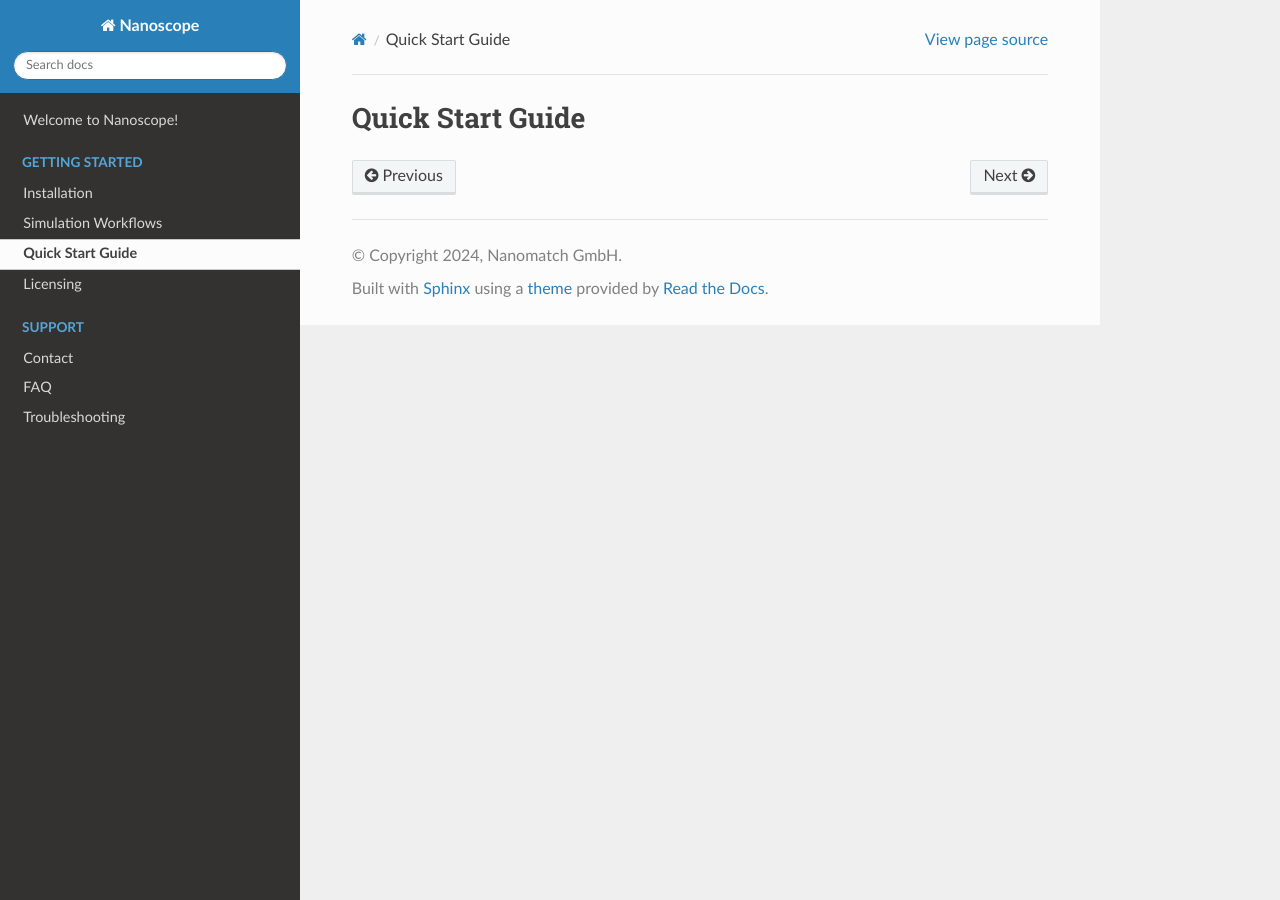
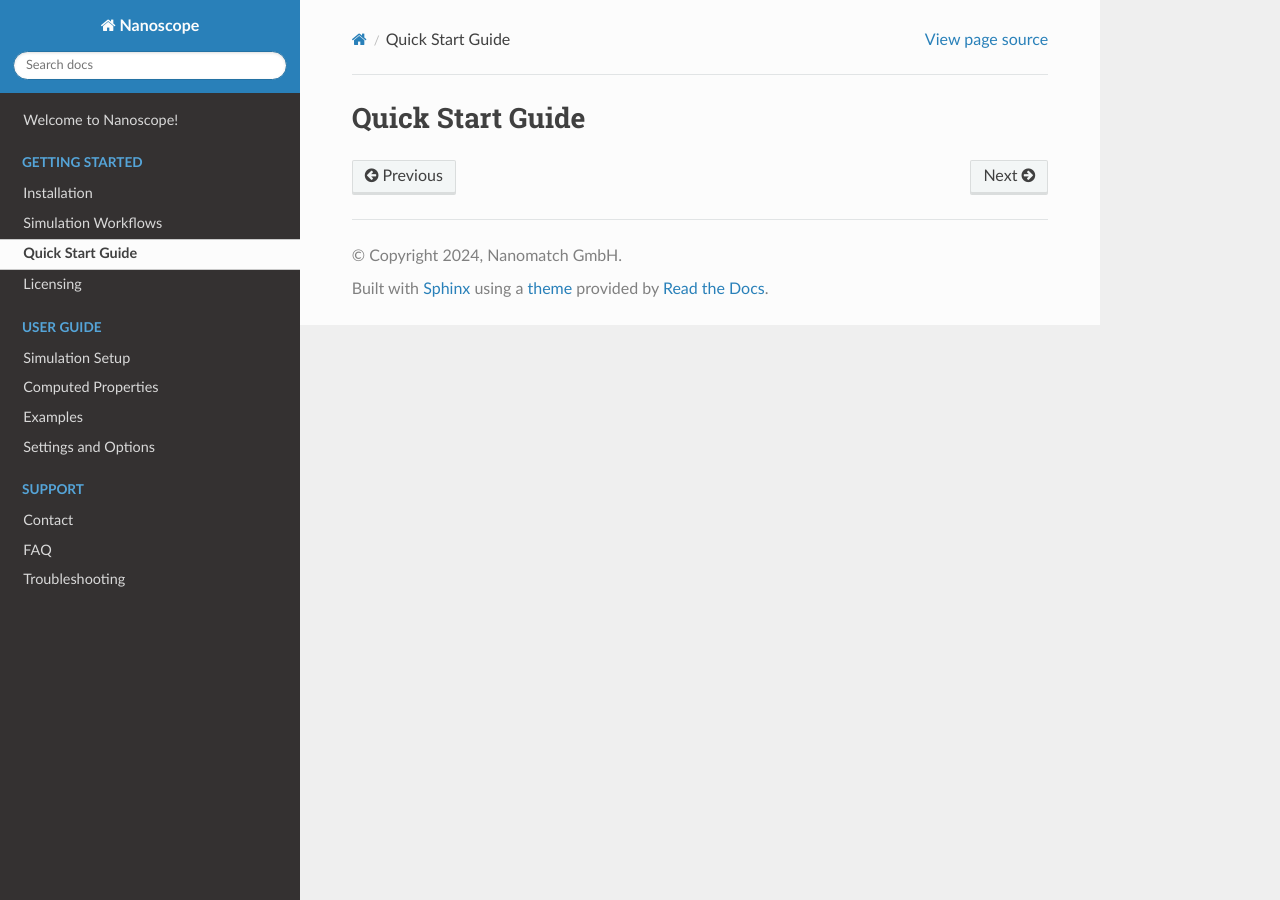
Before and after one commit to NanomatchGmbH/nanoscope-docs, a Sphinx documentation site: the page built from docs/source/getting_started/quick_start.rst, in a window 1280 px wide. Built offline with Sphinx 7.4.7 and the Read the Docs theme 2.0.0, drawn with Linux system fonts in a browser that asks for light colours.

Commit message:
added structure for user guide section

```diff
--- /dev/null
+++ b/docs/source/user_guide/computed_properties.rst
@@ -0,0 +1,4 @@
+.. _user_guide_computed_properties:
+
+Computed Properties
+===================
--- /dev/null
+++ b/docs/source/user_guide/examples.rst
@@ -0,0 +1,4 @@
+.. _user_guide_examples:
+
+Examples
+================
--- /dev/null
+++ b/docs/source/user_guide/settings.rst
@@ -0,0 +1,4 @@
+.. _user_guide_settings:
+
+Settings and Options
+====================
--- /dev/null
+++ b/docs/source/user_guide/simulation_setup.rst
@@ -0,0 +1,4 @@
+.. _user_guide_simulation_setup:
+
+Simulation Setup
+================
```
Also changed, not shown: docs/source/index.rst (+9 -0 lines).
